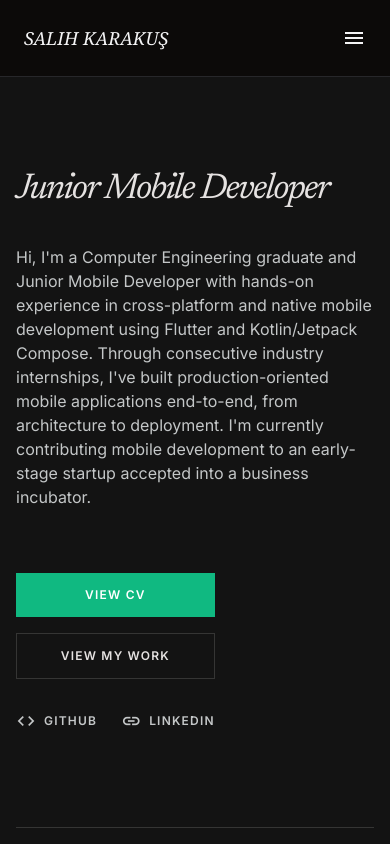
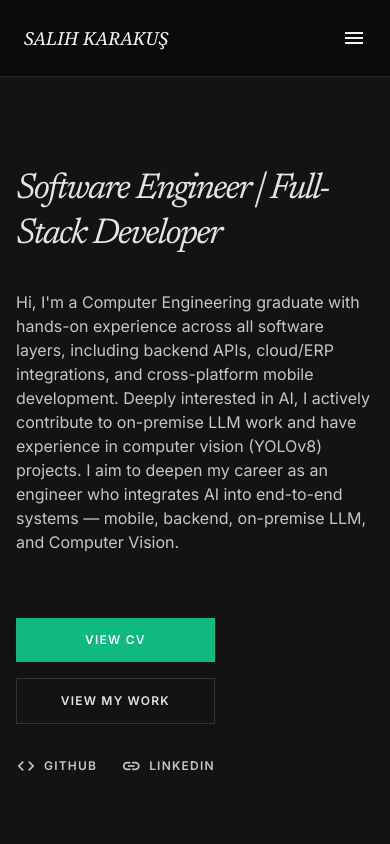
Before and after one commit to salihkkus/Portfolio, a plain HTML site: page index.html in a window 390 px wide. Shown: the top 844 px of the page. Drawn offline with nearby package versions, Linux system fonts and the light colour scheme.

Commit message:
Update CV PDFs and refresh portfolio profile
Replace the mobile-photo CV files with updated Turkish and English PDFs, update CV download and preview links, and refresh the portfolio headline and bio in both languages.

```diff
--- a/i18n.js
+++ b/i18n.js
@@ -3,8 +3,8 @@ const translations = {
     "SELECTED WORKS": "SEÇİLMİŞ ÇALIŞMALAR",
     "CAPABILITIES": "YETENEKLER",
     "VIEW CV": "CV GÖRÜNTÜLE",
-    "Junior Mobile Developer": "Junior Mobil Geliştirici",
-    "Hi, I'm a Computer Engineering graduate and Junior Mobile Developer with hands-on experience in cross-platform and native mobile development using Flutter and Kotlin/Jetpack Compose. Through consecutive industry internships, I've built production-oriented mobile applications end-to-end, from architecture to deployment. I'm currently contributing mobile development to an early-stage startup accepted into a business incubator.": "Merhaba, Flutter ve Kotlin/Jetpack Compose ile çapraz platform ve native mobil geliştirme konusunda uygulamalı deneyime sahip Bilgisayar Mühendisliği mezunu ve Junior Mobil Geliştiriciyim. Ardışık sektör stajları boyunca mimariden yayına almaya kadar uçtan uca mobil uygulama geliştirme yetkinliği kazandım. Şu anda bir iş kuluçka merkezine kabul edilmiş erken aşama bir girişime mobil geliştirici olarak katkı sağlıyorum.",
+    "Software Engineer | Full-Stack Developer": "Yazılım Mühendisi | Full-Stack Geliştirici",
+    "Hi, I'm a Computer Engineering graduate with hands-on experience across all software layers, including backend APIs, cloud/ERP integrations, and cross-platform mobile development. Deeply interested in AI, I actively contribute to on-premise LLM work and have experience in computer vision (YOLOv8) projects. I aim to deepen my career as an engineer who integrates AI into end-to-end systems — mobile, backend, on-premise LLM, and Computer Vision.": "Merhaba, backend API'ler, bulut/ERP entegrasyonları ve çapraz platform mobil geliştirme dahil olmak üzere tüm yazılım katmanlarında uygulamalı deneyime sahip Bilgisayar Mühendisliği mezunuyum. Yapay zekaya güçlü ilgi duyuyorum; şirket içi on-premise LLM çalışmalarına aktif katkı veriyorum ve görüntü işleme (YOLOv8) projelerinde deneyim kazandım. Yapay zekayı uçtan uca sistemlere — mobil, backend, on-premise LLM ve Computer Vision — entegre eden bir mühendis olarak kariyerimi bu alanda derinleştirmeyi hedefliyorum.",
     "View CV": "CV Görüntüle",
     "View My Work": "Çalışmalarımı Gör",
     "Selected Works": "Seçilmiş Çalışmalar",
@@ -53,8 +53,8 @@ let currentLang = sessionStorage.getItem('lang') || 'en';
 const originalTexts = new Map();
 
 const CV_FILES = {
-    en: 'Salih_Karakus_CV_Mobile_Photo_EN.pdf',
-    tr: 'Salih_Karakus_CV_Mobile_Photo_TR.pdf'
+    en: 'Salih_Karakus_CV_EN.pdf',
+    tr: 'Salih_Karakus_CV.pdf'
 };
 
 function updateCvLinks() {
--- a/index.html
+++ b/index.html
@@ -171,15 +171,15 @@
         <section class="flex flex-col items-start gap-8 pt-6 md:pt-12 border-b border-surface-variant pb-24 md:pb-32"
             id="about">
             <h1 class="font-display text-4xl md:text-6xl lg:text-display text-on-background italic max-w-4xl tracking-tighter leading-tight">
-                Junior Mobile Developer
+                Software Engineer | Full-Stack Developer
             </h1>
             <p
                 class="font-body-lg text-base md:text-body-lg text-on-surface-variant max-w-2xl md:pl-12 md:border-l border-surface-variant">
-                Hi, I'm a Computer Engineering graduate and Junior Mobile Developer with hands-on experience in
-                cross-platform and native mobile development using Flutter and Kotlin/Jetpack Compose. Through consecutive
-                industry internships, I've built production-oriented mobile applications end-to-end, from architecture to
-                deployment. I'm currently contributing mobile development to an early-stage startup accepted into a
-                business incubator.
+                Hi, I'm a Computer Engineering graduate with hands-on experience across all software layers, including
+                backend APIs, cloud/ERP integrations, and cross-platform mobile development. Deeply interested in AI, I
+                actively contribute to on-premise LLM work and have experience in computer vision (YOLOv8) projects. I aim
+                to deepen my career as an engineer who integrates AI into end-to-end systems — mobile, backend, on-premise
+                LLM, and Computer Vision.
             </p>
             <div class="mt-8 flex flex-col md:flex-row md:items-center gap-8">
                 <div class="flex flex-col sm:flex-row items-stretch sm:items-center gap-4">
```
Also changed, not shown: cv.html (+3 -3 lines), 4 other files.
